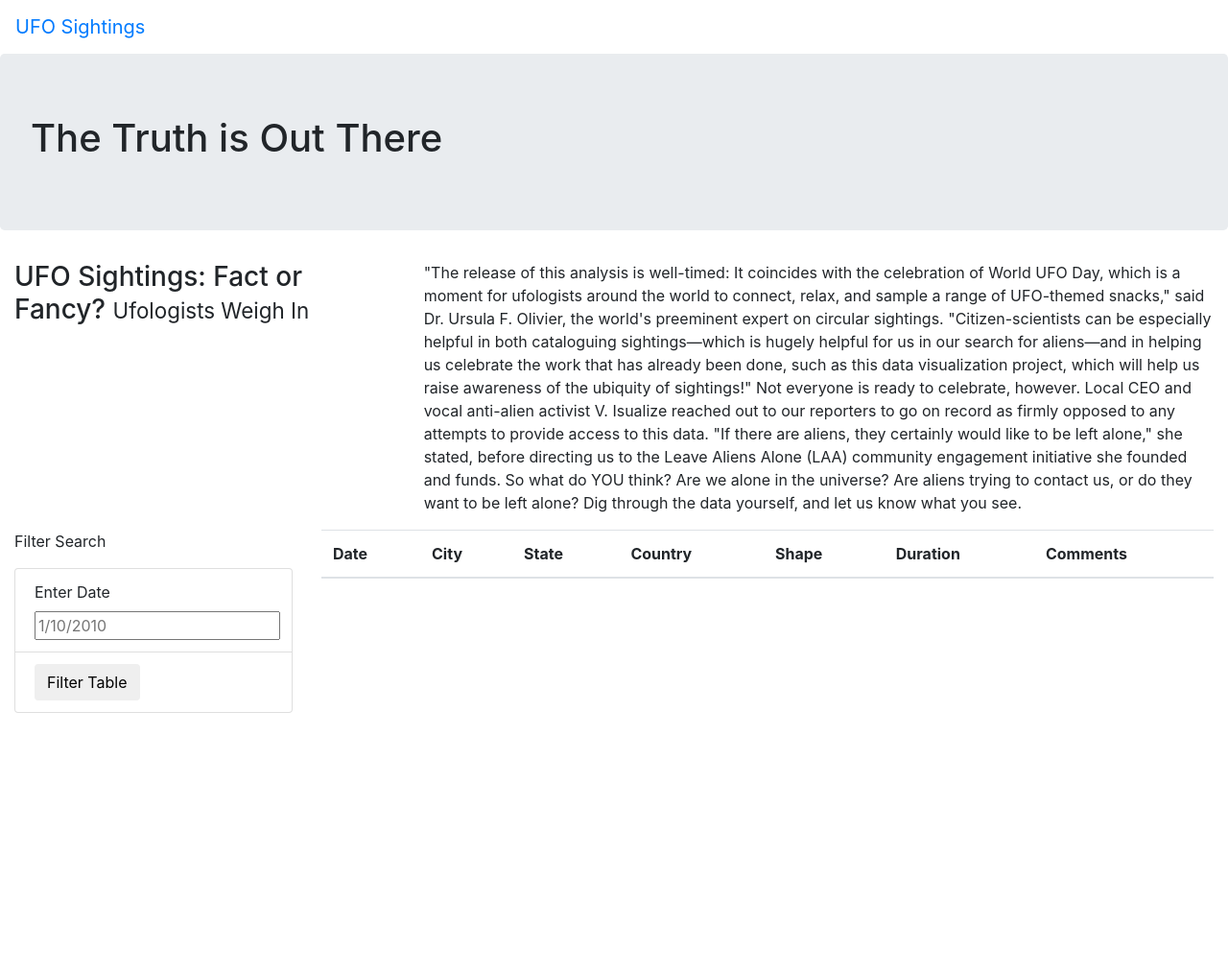
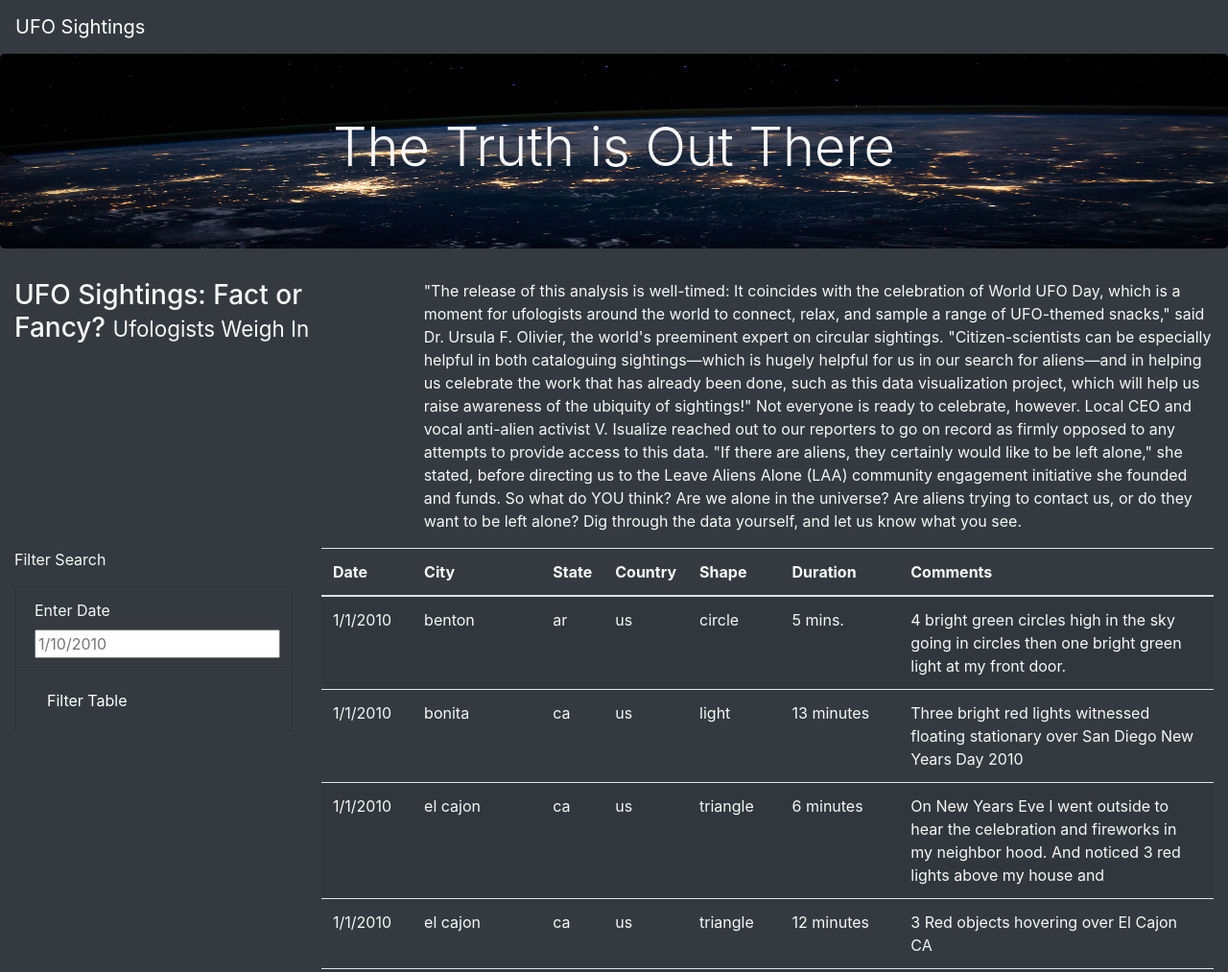
Before and after one commit to thorson-skywalker/UFOs, a plain HTML site: page index.html in a window 1280 px wide. Shown: the top 1013 px of the page at 96% size. Before the commit the page ends 800 px from the top, so only its background shows below. Drawn offline with nearby package versions, Linux system fonts and the light colour scheme; files that its build step writes are made by us from their sources.

Commit message:
added formatting and styling for the HTML page, and added image to navbar

```diff
--- a/index.html
+++ b/index.html
@@ -11,16 +11,16 @@
         integrity="sha384-Gn5384xqQ1aoWXA+058RXPxPg6fy4IWvTNh0E263XmFcJlSAwiGgFAW/dAiS6JXm"
         crossorigin="anonymous"
     />
-    <link rel="stylesheet" href="static/css/style.css"/>
+    <link rel="stylesheet" href="static/css/style.css">
 </head>
-<body>
+<body class="bg-dark">
     <div class="wrapper">
-        <nav class="navbar navbar-expand-lg">
+        <nav class="navbar navbar-dark bg-dark navbar-expand-lg">
             <a class="navbar-brand" href="index.html">UFO Sightings</a>
         </nav>
     </div>
     <div class="jumbotron">
-        <h1>The Truth is Out There</h1>
+        <h1 class="display-4">The Truth is Out There</h1>
     </div>
     <div class="container-fluid">
         <div class="row">
@@ -30,8 +30,6 @@
             <div class="col-md-8">
                 <p>
                     "The release of this analysis is well-timed: It coincides with the celebration of World UFO Day, which is a moment for ufologists around the world to connect, relax, and sample a range of UFO-themed snacks," said Dr. Ursula F. Olivier, the world's preeminent expert on circular sightings. "Citizen-scientists can be especially helpful in both cataloguing sightings—which is hugely helpful for us in our search for aliens—and in helping us celebrate the work that has already been done, such as this data visualization project, which will help us raise awareness of the ubiquity of sightings!" Not everyone is ready to celebrate, however. Local CEO and vocal anti-alien activist V. Isualize reached out to our reporters to go on record as firmly opposed to any attempts to provide access to this data. "If there are aliens, they certainly would like to be left alone," she stated, before directing us to the Leave Aliens Alone (LAA) community engagement initiative she founded and funds. So what do YOU think? Are we alone in the universe? Are aliens trying to contact us, or do they want to be left alone? Dig through the data yourself, and let us know what you see.
-
-
                 </p>
             </div>
         </div>
@@ -39,15 +37,15 @@
     <div class="container-fluid">
         <div class="row">
             <div class="col-md-3">
-                <form>
+                <form class="bg-dark">
                     <p>Filter Search</p>
-                    <ul class="list-group">
-                        <li class="list-group-item">
+                    <ul class="list-group bg-dark">
+                        <li class="list-group-item bg-dark">
                             <label for="date">Enter Date</label>
-                            <input type="text" placeholder="1/10/2010" />
+                            <input type="text" placeholder="1/10/2010" id="datetime"/>
                         </li>
-                        <li class="list-group-item">
-                            <button id="filter-btn" type="button" class="btn btn-default">Filter Table</button>
+                        <li class="list-group-item bg-dark">
+                            <button id="filter-btn" type="button" class="btn btn-dark">Filter Table</button>
                         </li>
                     </ul>
                 </form>
@@ -72,5 +70,8 @@
             </div>
         </div>
     </div>
+    <script src="https://cdnjs.cloudflare.com/ajax/libs/d3/4.11.0/d3.js"></script>
+    <script src="static/js/data.js"></script>
+    <script src="static/js/app.js"></script>
 </body>
 </html>
--- /dev/null
+++ b/static/css/style.css
@@ -0,0 +1,9 @@
+body {
+
+    color: #f7f7f7
+}
+.jumbotron {
+    background-image: url("../images/nasa.jpg");
+    background-size: 100% 100%;
+    text-align: center;
+}
```
Also changed, not shown: static/images/nasa.jpg (added), static/js/app.js (renamed from js/app.js), static/js/data.js (renamed from js/data.js), static/style.css (deleted), 1 other file.
